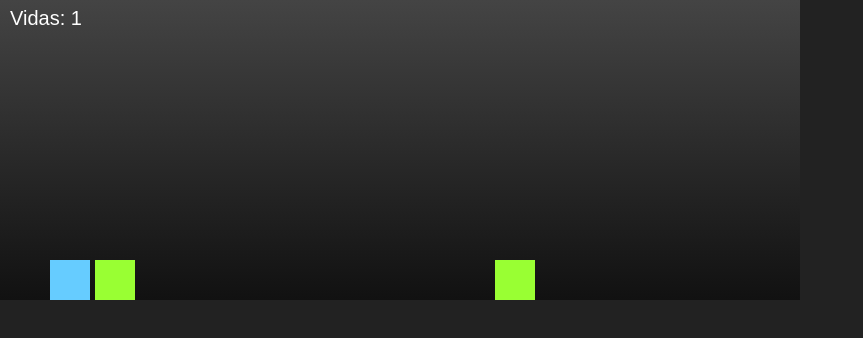
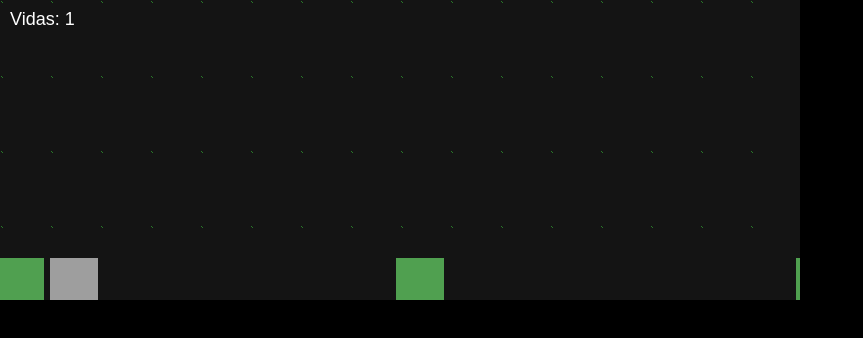
Before and after one commit to daniel3403/zombie-birthday-run, a plain HTML site: page index.html in a window 1280 px wide. Shown: the whole page, without its empty margins (0-863 px from the left). Drawn offline with Linux system fonts and the light colour scheme.

Commit message:
Subida final del juego con escena de Rocío

```diff
--- a/index.html
+++ b/index.html
@@ -1,9 +1,9 @@
 <!DOCTYPE html>
 <html lang="en">
 <head>
-  <meta charset="UTF-8">
+  <meta charset="UTF-8" />
   <title>Zombie Birthday Run</title>
-  <link rel="stylesheet" href="style.css">
+  <link rel="stylesheet" href="style.css" />
 </head>
 <body>
   <canvas id="gameCanvas"></canvas>
--- a/script.js
+++ b/script.js
@@ -4,57 +4,55 @@ const ctx = canvas.getContext('2d');
 canvas.width = 800;
 canvas.height = 300;
 
-let player = {
-  x: 50,
-  y: 220,
-  width: 40,
-  height: 40,
-  vy: 0,
-  jumping: false,
-  lives: 3
-};
+const playerImg = new Image();
+playerImg.src = "assets/player.png";
 
-let gravity = 1.5;
-let jumpPower = -20;
+const zombieImg = new Image();
+zombieImg.src = "assets/zombie.png";
+
+const bgImg = new Image();
+const finalImg = new Image();
+finalImg.src = "assets/final_scene.png";
+bgImg.src = "assets/background.png";
+
+let player = { x: 50, y: 210, width: 48, height: 48, vy: 0, jumping: false, lives: 3 };
+let gravity = 1.2;
+let jumpPower = -18;
+let ground = 258;
 let obstacles = [];
-let obstacleSpacing = 400;
-let ground = 260;
 let frame = 0;
 let reachedEnd = false;
 
 function spawnObstacles() {
   for (let i = 1; i <= 10; i++) {
-    obstacles.push({
-      x: i * obstacleSpacing + 400,
-      y: ground,
-      width: 40,
-      height: 40,
-      hit: false
-    });
+    obstacles.push({ x: i * 400 + 400, y: ground, width: 48, height: 48, hit: false });
   }
 }
 
 function drawPlayer() {
-  ctx.fillStyle = "#6cf";
-  ctx.fillRect(player.x, player.y, player.width, player.height);
+  ctx.drawImage(playerImg, player.x, player.y, player.width, player.height);
 }
 
 function drawObstacles() {
-  ctx.fillStyle = "#9f3";
   for (let obs of obstacles) {
-    ctx.fillRect(obs.x, obs.y, obs.width, obs.height);
+    ctx.drawImage(zombieImg, obs.x, obs.y, obs.width, obs.height);
   }
+}
+
+function drawBackground() {
+  ctx.drawImage(bgImg, 0, 0, canvas.width, canvas.height);
 }
 
 function drawLives() {
   ctx.fillStyle = "#fff";
-  ctx.font = "20px Arial";
+  ctx.font = "18px Arial";
   ctx.fillText("Vidas: " + player.lives, 10, 25);
 }
 
 function drawEndScene() {
+ctx.drawImage(finalImg, 250, 30, 300, 200);
   ctx.fillStyle = "#fff";
-  ctx.font = "24px Arial";
+  ctx.font = "22px Arial";
   ctx.fillText("Sobreviviste a los zombis. Corriste sin parar.", 150, 100);
   ctx.fillText("Y ahora, te espera lo mejor: una torta y una amiga que te quiere.", 40, 140);
   ctx.fillText("¡Feliz cumpleaños, Rocío!", 250, 180);
@@ -62,6 +60,7 @@ function drawEndScene() {
 
 function update() {
   ctx.clearRect(0, 0, canvas.width, canvas.height);
+  drawBackground();
 
   if (reachedEnd) {
     drawEndScene();
@@ -76,9 +75,8 @@ function update() {
     player.jumping = false;
   }
 
-  frame++;
   for (let obs of obstacles) {
-    obs.x -= 5;
+    obs.x -= 4;
 
     if (
       player.x < obs.x + obs.width &&
@@ -95,12 +93,12 @@ function update() {
 
   if (player.lives <= 0) {
     ctx.fillStyle = "#f44";
-    ctx.font = "30px Arial";
+    ctx.font = "26px Arial";
     ctx.fillText("¡Perdiste! Recarga la página para intentarlo de nuevo.", 100, 150);
     return;
   }
 
-  if (obstacles.length && obstacles[obstacles.length - 1].x < -50) {
+  if (obstacles.length && obstacles[obstacles.length - 1].x < -60) {
     reachedEnd = true;
   }
 
@@ -111,14 +109,14 @@ function update() {
   requestAnimationFrame(update);
 }
 
-document.addEventListener('keydown', e => {
-  if ((e.code === 'Space' || e.code === 'ArrowUp') && !player.jumping) {
+document.addEventListener("keydown", (e) => {
+  if ((e.code === "Space" || e.code === "ArrowUp") && !player.jumping) {
     player.vy = jumpPower;
     player.jumping = true;
   }
 });
 
-document.addEventListener('click', () => {
+document.addEventListener("click", () => {
   if (!player.jumping) {
     player.vy = jumpPower;
     player.jumping = true;
--- a/style.css
+++ b/style.css
@@ -1,10 +1,9 @@
 body {
   margin: 0;
   overflow: hidden;
-  background: #222;
+  background: #000;
 }
-
 canvas {
   display: block;
-  background: linear-gradient(#444, #111);
+  background-color: #111;
 }
```
Also changed, not shown: assets/background.png (added), assets/zombie.png (added), 2 other files.
